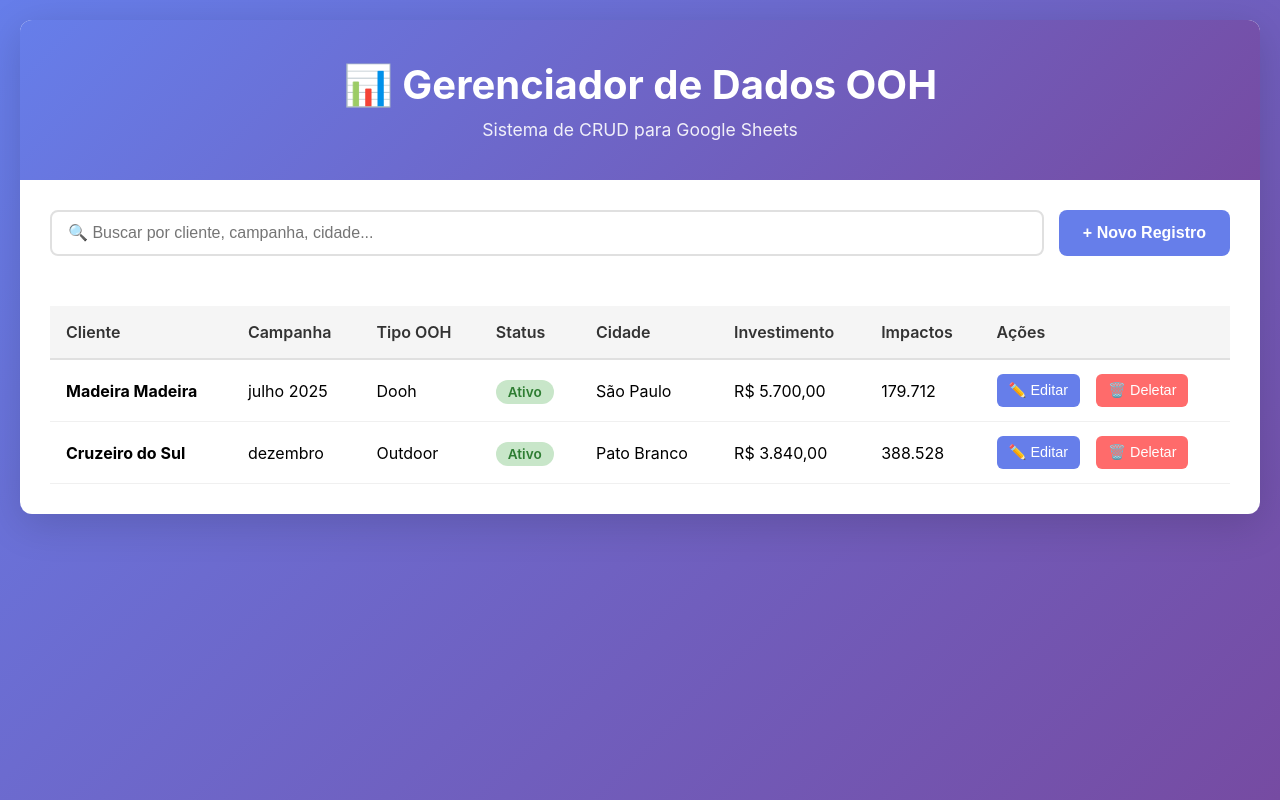
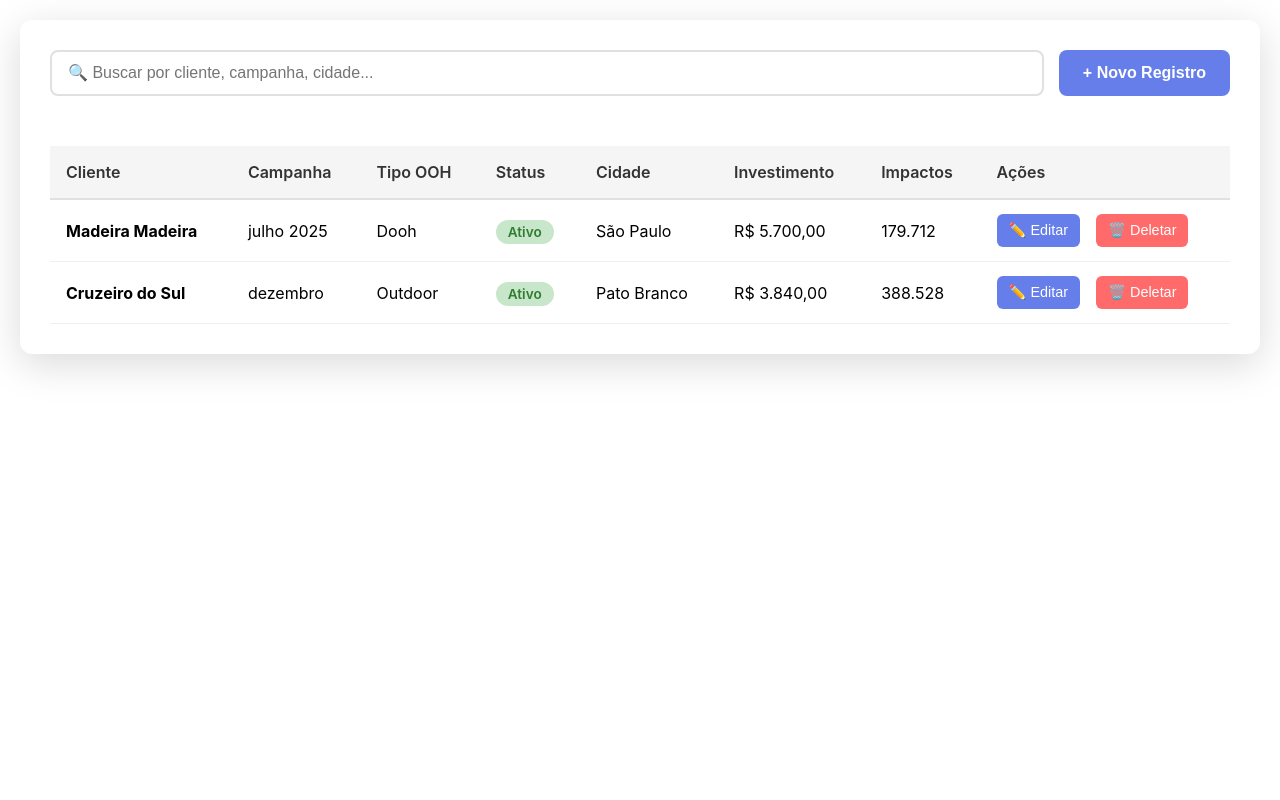
Before and after one commit to felipefock21-dev/Dados-OOH, a website: page index.html in a window 1280 px wide. Drawn offline with Linux system fonts and the light colour scheme; no server answers.

Commit message:
Remove header e muda fundo para branco

```diff
--- a/index.html
+++ b/index.html
@@ -8,11 +8,6 @@
 </head>
 <body>
   <div class="container">
-    <header>
-      <h1>📊 Gerenciador de Dados OOH</h1>
-      <p>Sistema de CRUD para Google Sheets</p>
-    </header>
-
     <main>
       <!-- SEÇÃO DE BUSCA E FILTROS -->
       <section class="search-section">
--- a/style.css
+++ b/style.css
@@ -6,7 +6,7 @@
 
 body {
   font-family: -apple-system, BlinkMacSystemFont, 'Segoe UI', Roboto, Oxygen, Ubuntu, Cantarell, sans-serif;
-  background: linear-gradient(135deg, #667eea 0%, #764ba2 100%);
+  background: #ffffff;
   min-height: 100vh;
   padding: 20px;
 }
@@ -18,23 +18,6 @@
   border-radius: 12px;
   box-shadow: 0 10px 40px rgba(0, 0, 0, 0.15);
   overflow: hidden;
-}
-
-header {
-  background: linear-gradient(135deg, #667eea 0%, #764ba2 100%);
-  color: white;
-  padding: 40px 30px;
-  text-align: center;
-}
-
-header h1 {
-  font-size: 2.5em;
-  margin-bottom: 10px;
-}
-
-header p {
-  font-size: 1.1em;
-  opacity: 0.9;
 }
 
 main {
```
